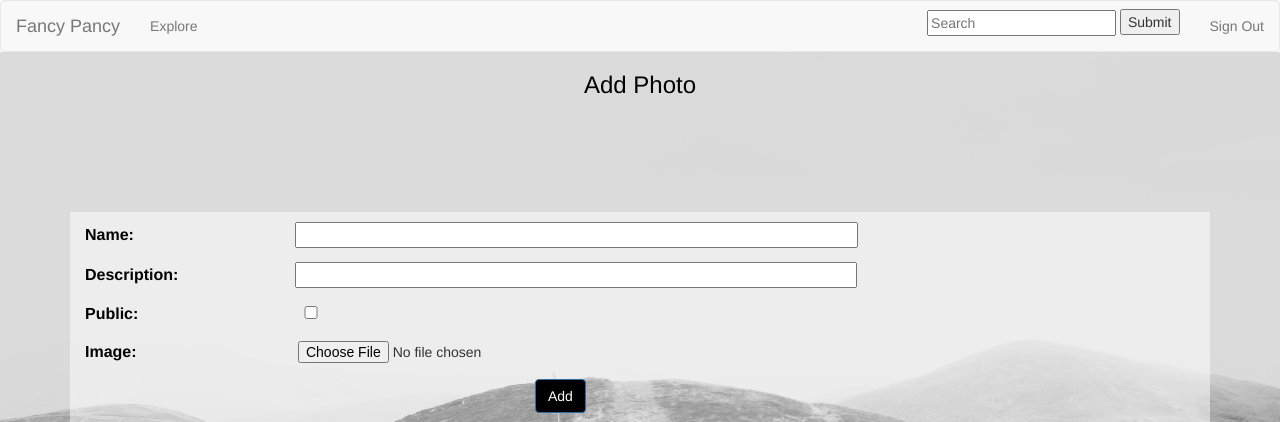
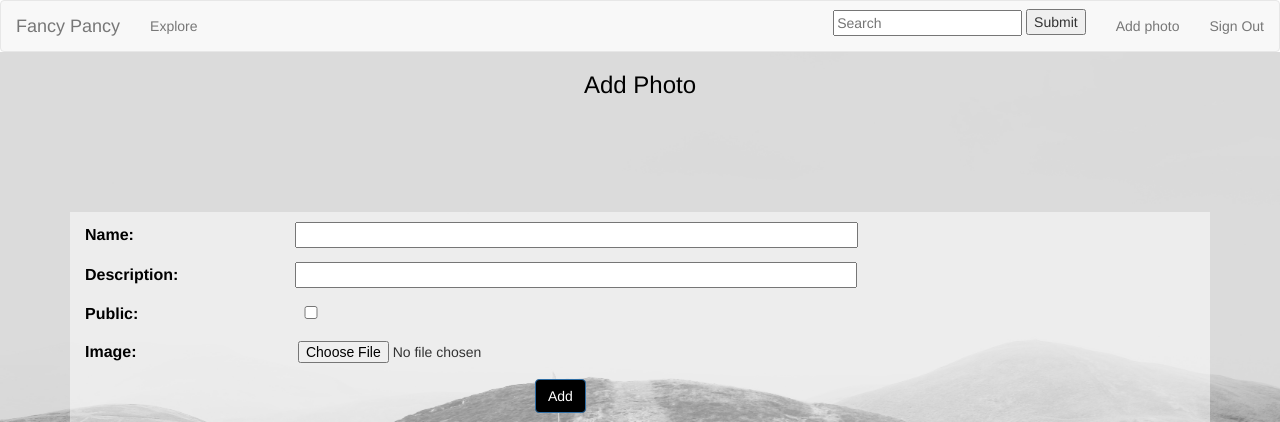
Before and after one commit to awpcourse/fancy-pancy, a Django app: page /add-photo/ in a window 1280 px wide. Shown: the top 422 px of the page. Run offline with Django 3.2, Linux system fonts and the light colour scheme; the visitor is signed in with stand-in values (Sample User, id 1); some libraries are stand-ins or nearby versions.

Commit message:
Add addphoto button

```diff
--- a/fancy/pansy/templates/base.html
+++ b/fancy/pansy/templates/base.html
@@ -32,6 +32,7 @@
           </ul>
           <ul class="nav navbar-nav navbar-right">
               {% if user.is_authenticated %}
+              <li><a href="{% url 'add-photo' %}">Add photo</a></li>
               <li><a href="{% url 'signout' %}">Sign Out</a></li>
               {% else %}
               <li><a href="{% url 'signup' %}">Sign Up</a></li>
```
